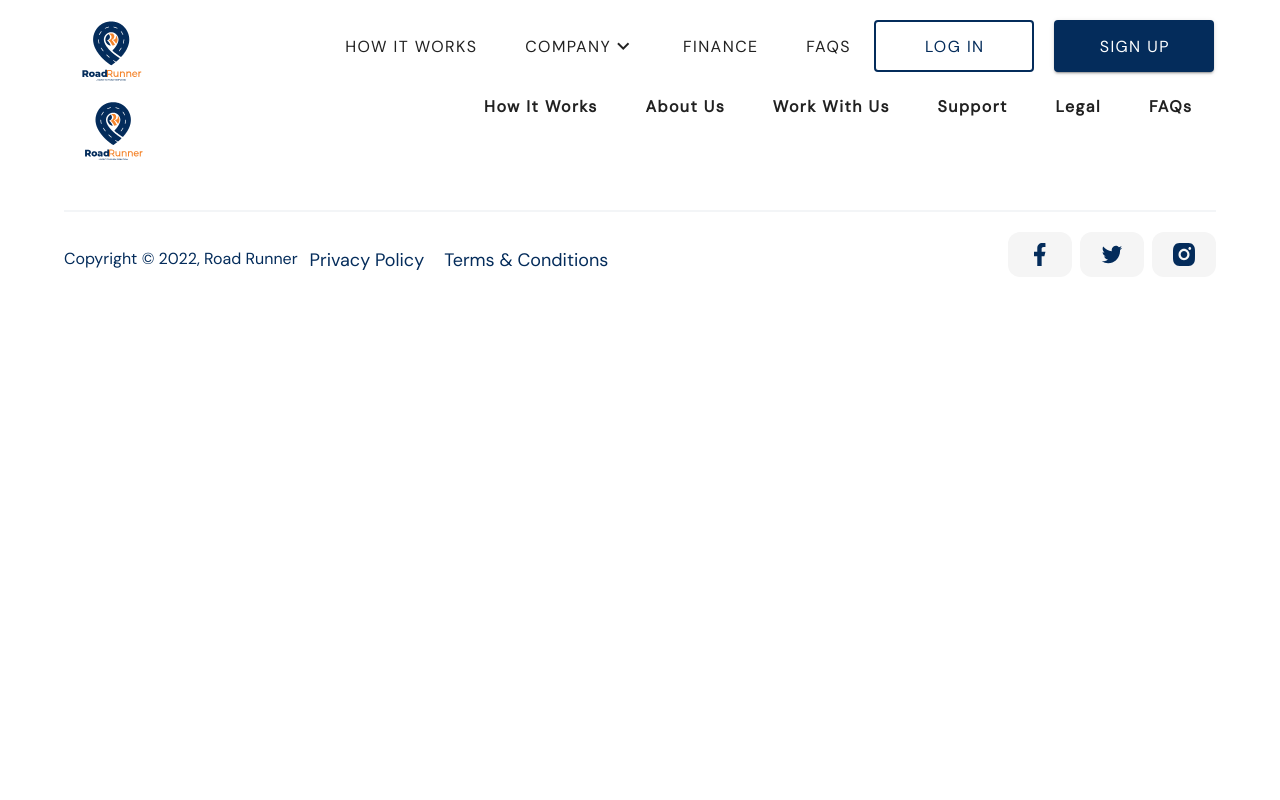
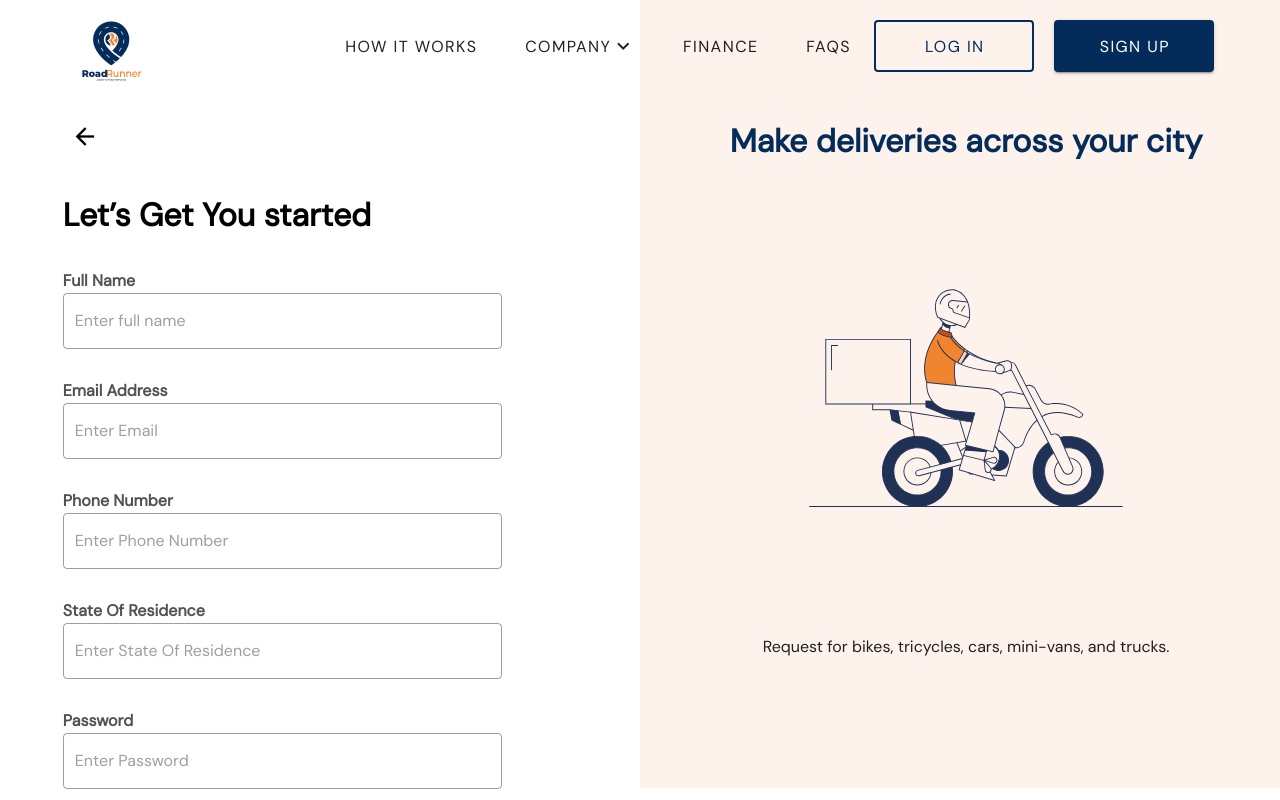
Before and after one commit to sadeeqdev/roadrunner-landing-page, a Vue app: page /signup in a window 1280 px wide. Shown: the top 800 px of the page. Built offline with nearby package versions, Linux system fonts and the light colour scheme.

Commit message:
Added login page

```diff
--- a/src/components/Navbar.vue
+++ b/src/components/Navbar.vue
@@ -32,14 +32,14 @@
                 <v-btn @click="$router.push('/faqs')" x-large text>
                     FAQs
                 </v-btn>
-                <v-btn @click="$router.push('/')" color="#042C5B"
+                <v-btn @click="$router.push('/signup')" color="#042C5B"
                     style="margin-right:20px; border: 2px solid #042C5B; font-weight: 500; width:160px;" x-large
                     outlined>
                     Log In
                 </v-btn>
 
-                <v-btn @click="$router.push('/')" color="#042C5B" style="color:white; font-weight: 500; width:160px"
-                    x-large>
+                <v-btn @click="$router.push('/signup')" color="#042C5B"
+                    style="color:white; font-weight: 500; width:160px" x-large>
                     Sign Up
                 </v-btn>
             </div>
--- a/src/router/index.js
+++ b/src/router/index.js
@@ -6,6 +6,7 @@ import Finance from "../views/finance/Finance.vue";
 import FAQs from "../views/faqs/FAQs.vue";
 import HowItWorks from "../views/howItWorks/HowItWorks.vue";
 import ContactUs from "../views/contactUs/ContactUs.vue";
+import SignUp from "../views/signUp/SignUp.vue";
 
 Vue.use(VueRouter);
 
@@ -62,6 +63,14 @@ const routes = [
       layout: "content",
     },
   },
+  {
+    path: "/signup",
+    name: "signup",
+    component: SignUp,
+    meta: {
+      layout: "content",
+    },
+  },
 ];
 
 const router = new VueRouter({
--- /dev/null
+++ b/src/views/signUp/SignUp.vue
@@ -0,0 +1,108 @@
+<template>
+    <div class="signup-body">
+        <v-row>
+            <v-col cols="12" md="6" xs="12">
+                <div class="signup-content">
+                    <v-card flat class="signup-form">
+                        <v-btn large icon class="mb-8" @click="$router.go(-1)">
+                            <v-icon color="black">mdi-arrow-left</v-icon>
+                        </v-btn>
+                        <div class="signup-form-header">
+                            Let’s Get You started
+                        </div>
+                        <label>Full Name</label>
+                        <v-text-field outlined placeholder="Enter full name"></v-text-field>
+                        <label>Email Address</label>
+                        <v-text-field outlined placeholder="Enter Email"></v-text-field>
+                        <label>Phone Number</label>
+                        <v-text-field outlined placeholder="Enter Phone Number"></v-text-field>
+                        <label>State Of Residence</label>
+                        <v-text-field outlined placeholder="Enter State Of Residence"></v-text-field>
+                        <label>Password</label>
+                        <v-text-field outlined placeholder="Enter Password"></v-text-field>
+                        <v-btn width="100%" height="50px"
+                            style="font-size: 18px; font-weight: 500; line-height: 31px; color: #FEF3EC;"
+                            color="secondary">Continue
+                            Sign Up</v-btn>
+                        <p class="mt-4">By clicking request ride, you have agreed to our terms & conditions and privacy
+                            policy</p>
+                    </v-card>
+                </div>
+            </v-col>
+            <v-col cols="12" md="6" xs="12" class="signup-image d-flex flex-column align-center justify-center">
+                <div class="signup-image-header mb-15 pb-16">
+                    Make deliveries across your city
+                </div>
+                <img width="50%" height="auto" src="../../assets/img/login-img.svg" />
+                <div class="mt-16 pt-16">
+                    Request for bikes, tricycles, cars, mini-vans, and trucks.
+                </div>
+            </v-col>
+        </v-row>
+    </div>
+</template>
+
+<script>
+export default {
+    name: 'signup',
+    data: () => ({
+        reverse: true,
+    }),
+}
+</script>
+
+<style scoped>
+.signup-body {
+    background-color: #fff;
+    border-bottom: 1px solid #cccccc;
+}
+
+.signup-content {
+    width: 100%;
+    margin-left: 10%;
+}
+
+.signup-image {
+    background-color: #FEF3EC;
+    text-align: center;
+    height: 100vh;
+}
+
+.signup-form {
+    margin: 115px 0;
+    width: 70%;
+}
+
+.signup-form label {
+    font-weight: 700;
+    font-size: 16px;
+    color: #525252;
+
+}
+
+.signup-form-header {
+    font-weight: 700;
+    font-size: 32px;
+    color: #000000;
+    padding-bottom: 30px;
+}
+
+.signup-image-header {
+    font-weight: 700;
+    font-size: 32px;
+    text-align: center;
+    color: #042C5B;
+}
+
+@media only screen and (max-width: 600px) {
+    .contact-search-bar {
+        width: 100%;
+    }
+
+    .complain-form {
+        padding: 40px 20px;
+        width: 100%;
+        float: right;
+    }
+}
+</style>
```
Also changed, not shown: src/assets/img/login-img.svg (added).
